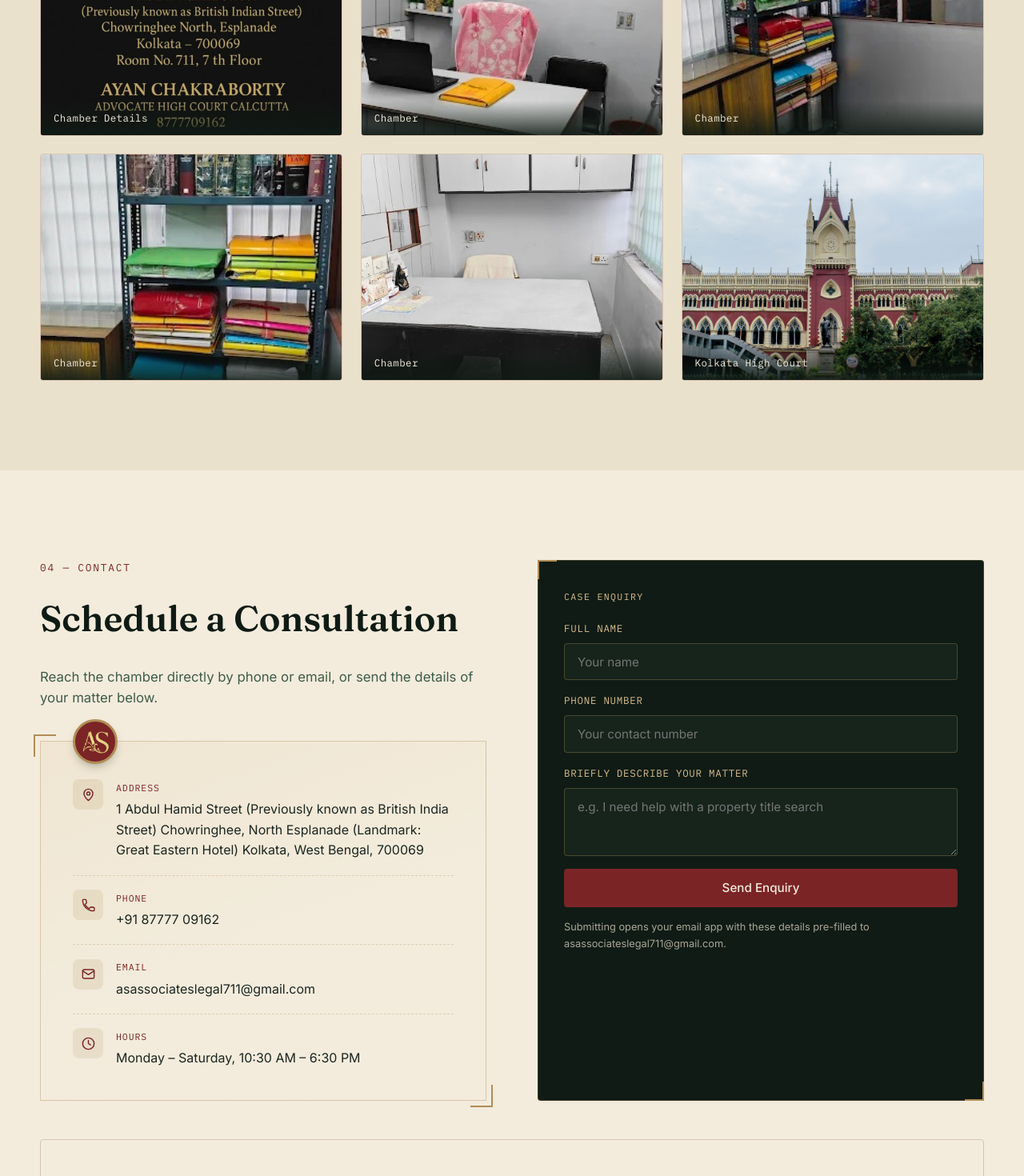
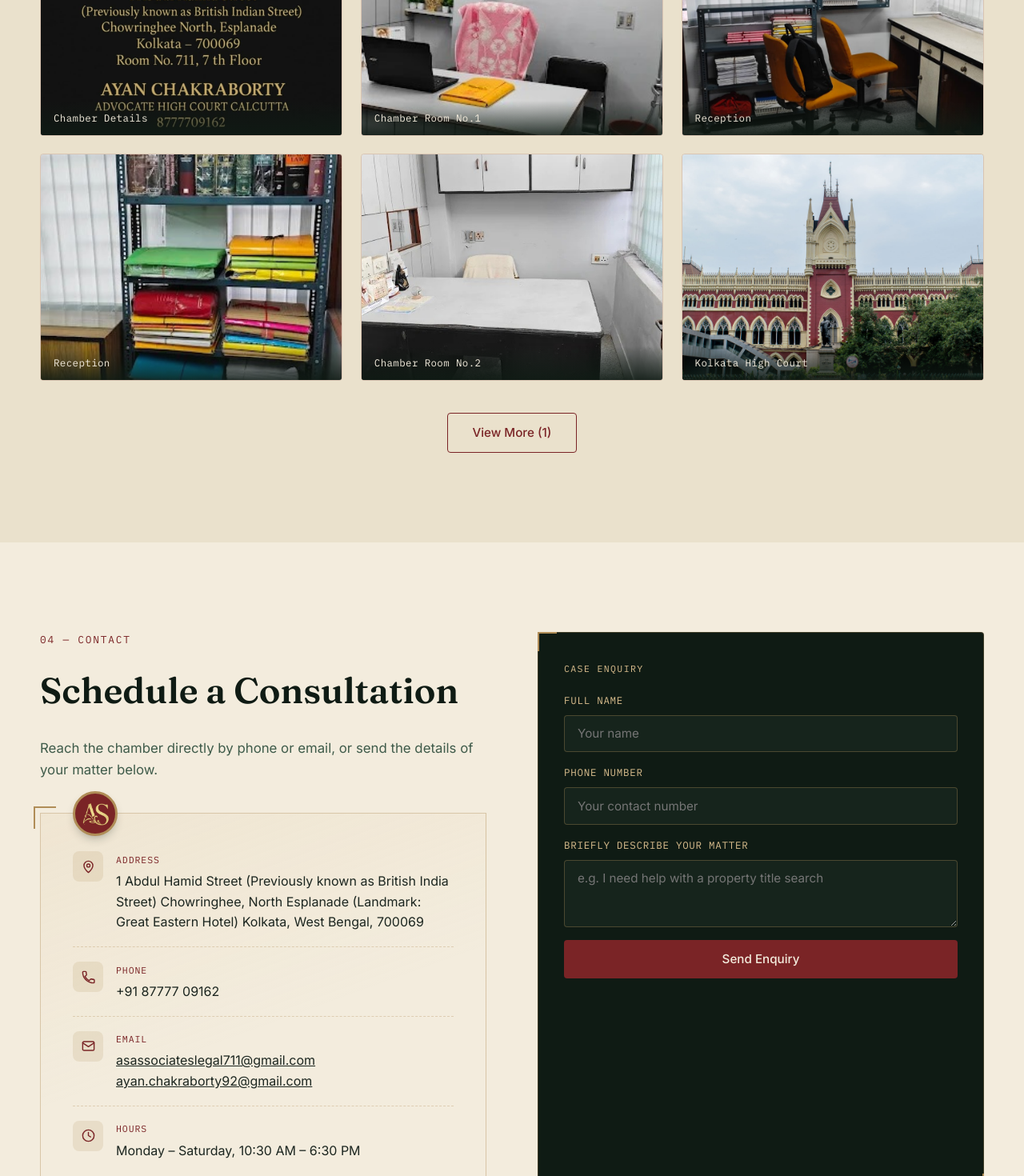
Before and after one commit to onlineservicesdigitalexposure-gif/AS_-ASSOCIATES_Webpages, a React (Vite) app: page / in a window 1280 px wide. Shown: the part 3940-5410 px from the top of the page at 80% size. Built offline with nearby package versions, Linux system fonts and the light colour scheme; grey boxes are pictures that could not be loaded.

Commit message:
Add & Changes Done

```diff
--- a/src/components/Contact.jsx
+++ b/src/components/Contact.jsx
@@ -15,7 +15,7 @@ export default function Contact() {
     const body = encodeURIComponent(
       `Name: ${form.name}\nPhone: ${form.phone}\n\nMessage:\n${form.message}`
     );
-    window.location.href = `mailto:${siteInfo.email}?subject=${subject}&body=${body}`;
+    window.location.href = `mailto:${siteInfo.emails[0]}?subject=${subject}&body=${body}`;
     setSent(true);
   };
 
@@ -77,7 +77,7 @@ export default function Contact() {
                   </a>
                 </li>
                 <li className="contact-details__row">
-                  <a href={`mailto:${siteInfo.email}`} className="contact-details__item contact-details__item--link">
+                  <div className="contact-details__item">
                     <span className="contact-details__icon" aria-hidden="true">
                       <svg viewBox="0 0 24 24" fill="none" stroke="currentColor" strokeWidth="1.8" strokeLinecap="round" strokeLinejoin="round">
                         <rect x="3" y="5" width="18" height="14" rx="2" />
@@ -86,9 +86,15 @@ export default function Contact() {
                     </span>
                     <span className="contact-details__content">
                       <span className="contact-details__label">Email</span>
-                      <span className="contact-details__value">{siteInfo.email}</span>
+                      <span className="contact-details__value contact-details__value--stack">
+                        {siteInfo.emails.map((email) => (
+                          <a key={email} href={`mailto:${email}`} className="contact-details__email-link">
+                            {email}
+                          </a>
+                        ))}
+                      </span>
                     </span>
-                  </a>
+                  </div>
                 </li>
                 <li className="contact-details__row">
                   <div className="contact-details__item">
@@ -131,10 +137,6 @@ export default function Contact() {
             <button type="submit" className="btn btn--primary">
               {sent ? "Opening your mail app…" : "Send Enquiry"}
             </button>
-              <p className="contact-form__note">
-                Submitting opens your email app with these details pre-filled to{" "}
-                {siteInfo.email}.
-              </p>
           </ScrollReveal>
         </div>
 
--- a/src/components/Footer.jsx
+++ b/src/components/Footer.jsx
@@ -37,7 +37,9 @@ export default function Footer() {
             <span key={line}>{line}</span>
           ))}
           <a href={`tel:${siteInfo.phoneRaw}`}>{siteInfo.phoneDisplay}</a>
-          <a href={`mailto:${siteInfo.email}`}>{siteInfo.email}</a>
+          {siteInfo.emails.map((email) => (
+            <a key={email} href={`mailto:${email}`}>{email}</a>
+          ))}
         </address>
       </div>
 
--- a/src/components/Gallery.jsx
+++ b/src/components/Gallery.jsx
@@ -3,13 +3,20 @@ import ScrollReveal from "./ScrollReveal.jsx";
 import Lightbox from "./Lightbox.jsx";
 import { gallery } from "../data/gallery.js";
 
+
+const INITIAL_COUNT = 6;
+
 export default function Gallery() {
   const [activeIndex, setActiveIndex] = useState(null);
+  const [showAll, setShowAll] = useState(false);
 
   const close = () => setActiveIndex(null);
   const prev = () =>
     setActiveIndex((i) => (i - 1 + gallery.length) % gallery.length);
   const next = () => setActiveIndex((i) => (i + 1) % gallery.length);
+
+  const visibleImages = showAll ? gallery : gallery.slice(0, INITIAL_COUNT);
+  const hasMore = gallery.length > INITIAL_COUNT;
 
   return (
     <section id="gallery" className="section section--gallery">
@@ -22,7 +29,7 @@ export default function Gallery() {
         </ScrollReveal>
 
         <div className="gallery-grid">
-          {gallery.map((image, i) => (
+          {visibleImages.map((image, i) => (
             <ScrollReveal
               as="div"
               key={image.src}
@@ -43,7 +50,13 @@ export default function Gallery() {
           ))}
         </div>
       </div>
-
+      {hasMore && (
+        <div className="gallery-more">
+          <button className="btn btn--ghost" onClick={() => setShowAll((v) => !v)}>
+            {showAll ? "Show Less" : `View More (${gallery.length - INITIAL_COUNT})`}
+          </button>
+        </div>
+      )}
       {activeIndex !== null && (
         <Lightbox
           image={gallery[activeIndex]}
--- a/src/data/gallery.js
+++ b/src/data/gallery.js
@@ -9,17 +9,17 @@ export const gallery = [
   {
     src: "/images/gallery/chamberpic1.jpeg",
     alt: "Chamber",
-    caption: "Chamber",
+    caption: "Chamber Room No.1",
   },
   {
-    src: "/images/gallery/chamberpic2.jpeg",
-    alt: "Chamber",
-    caption: "Chamber",
+    src: "/images/gallery/reception.jpeg",
+    alt: "Reception",
+    caption: "Reception",
   },
   {
     src: "/images/gallery/chamberpic3.jpeg",
-    alt: "Chamber",
-    caption: "Chamber",
+    alt: "Reception",
+    caption: "Reception",
   },
   // {
   //   src: "/images/gallery/chamberpic4.jpeg",
@@ -29,11 +29,16 @@ export const gallery = [
   {
     src: "/images/gallery/chamberpic5.jpeg",
     alt: "Chamber",
-    caption: "Chamber",
+    caption: "Chamber Room No.2",
   },
   {
     src: "/images/gallery/kolhighcourt.jpg",
     alt: "Kolkata High Court",
     caption: "Kolkata High Court",
   },
+    {
+    src: "/images/gallery/chamberpic2.jpeg",
+    alt: "Reception",
+    caption: "Reception",
+  },
 ];
--- a/src/data/siteInfo.js
+++ b/src/data/siteInfo.js
@@ -13,6 +13,8 @@ export const siteInfo = {
   mapQuery: "1 Abdul Hamid Street, Chowringhee, North Esplanade, Kolkata, West Bengal 700069",
   phoneDisplay: "+91 87777 09162",
   phoneRaw: "+918777709162",
-  email: "asassociateslegal711@gmail.com",
+  emails:[ "asassociateslegal711@gmail.com",
+          "ayan.chakraborty92@gmail.com",
+    ],
   officeHours: "Monday – Saturday, 10:30 AM – 6:30 PM",
 };
--- a/src/index.css
+++ b/src/index.css
@@ -547,7 +547,23 @@ a { color: inherit; }
   font-size: 0.78rem;
   letter-spacing: 0.03em;
 }
-
+.gallery-more {
+  display: flex;
+  justify-content: center;
+  margin-top: 2.5rem;
+}
+.gallery-more {
+  display: flex;
+  justify-content: center;
+  margin-top: 2.5rem;
+}
+.gallery-more .btn--ghost {
+  color: var(--maroon);
+  border-color: var(--maroon);
+}
+.gallery-more .btn--ghost:hover {
+  background: rgba(122, 36, 38, 0.08);
+}
 @media (max-width: 760px) {
   .gallery-grid { grid-template-columns: repeat(2, 1fr); }
 }
```
Also changed, not shown: public/images/gallery/reception.jpeg (added).
